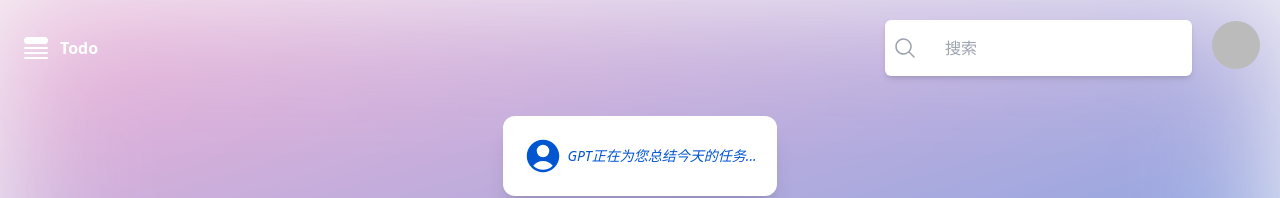
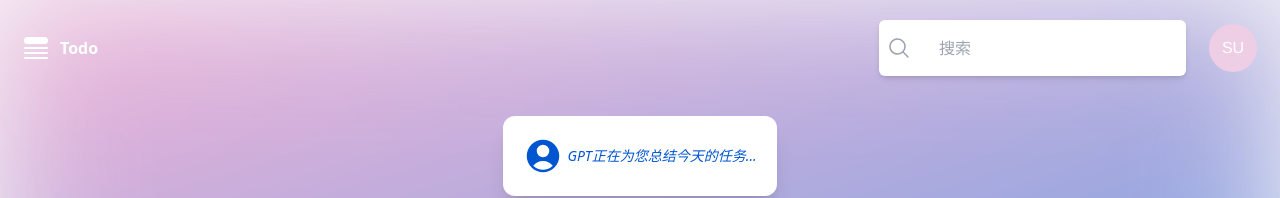
Before and after one commit to lxs2048/next134_todo, a Next.js app: page / in a window 1280 px wide. Shown: the top 198 px of the page. Built offline with nearby package versions, Linux system fonts and the light colour scheme; no server answers; sample sign-in values are in the browser's storage.

Commit message:
过期时间

```diff
--- a/app/api/auth/[...nextauth]/route.ts
+++ b/app/api/auth/[...nextauth]/route.ts
@@ -10,6 +10,13 @@ export const authOptions = {
   pages: {
     signIn: '/signin',
   },
+  session: {
+    jwt: true,
+    maxAge: 60 * 60 * 24 * 7, // 1 week
+  },
+  jwt: {
+    secret: process.env.NEXTAUTH_SECRET,
+  },
 }
 
 const handler = NextAuth(authOptions)
--- a/app/protected/client/page.jsx
+++ b/app/protected/client/page.jsx
@@ -1,8 +1,8 @@
 'use client'
-
 import { useSession } from 'next-auth/react'
 import { redirect } from 'next/navigation'
-
+import dayjs from 'dayjs'
+import { useMemo } from 'react'
 const ClientProtectPage = () => {
   const { data: session } = useSession({
     required: true,
@@ -10,6 +10,13 @@ const ClientProtectPage = () => {
       redirect('/signin?callbackUrl=/protected/client')
     },
   })
+  const expirationDate = useMemo(() => {
+    if (session?.expires) {
+      const timeString = session.expires
+      return dayjs(timeString).locale('zh-cn').format('YYYY-MM-DD HH:mm:ss')
+    }
+    return ''
+  }, [session?.expires])
 
   return (
     <section className="py-24">
@@ -20,6 +27,7 @@ const ClientProtectPage = () => {
         </h1>
         <h2 className="mt-4 font-medium">You are logged in as:</h2>
         <p className="mt-4">{session?.user?.name}</p>
+        <p>从当前时间{expirationDate}后【maxAge】过期</p>
       </div>
     </section>
   )
--- a/app/signin/page.tsx
+++ b/app/signin/page.tsx
@@ -1,11 +1,16 @@
 'use client'
-import { signIn } from 'next-auth/react'
-import { useSearchParams } from 'next/navigation'
+import { signIn, useSession } from 'next-auth/react'
+import { useRouter, useSearchParams } from 'next/navigation'
 import React from 'react'
 
 function Signin() {
+  const { data: session } = useSession()
+  const router = useRouter()
+  if (session) {
+    router.push('/')
+  }
   const searchParams = useSearchParams()
-  const callbackUrl = searchParams.get('callbackUrl') || undefined
+  const callbackUrl = searchParams.get('callbackUrl') || '/'
   return (
     <div>
       <button onClick={() => signIn('github', { callbackUrl })}>
--- a/components/SignInButton.tsx
+++ b/components/SignInButton.tsx
@@ -5,9 +5,9 @@ import { Menu, Transition } from '@headlessui/react'
 import classNames from 'classnames'
 import { ArrowRightOnRectangleIcon, CheckIcon } from '@heroicons/react/24/solid'
 import { DocumentDuplicateIcon } from '@heroicons/react/24/outline'
-import Link from 'next/link'
 import { CopyToClipboard } from 'react-copy-to-clipboard'
 import { useEffect, useState } from 'react'
+import Avatar from 'react-avatar'
 const COPY_ICON_CLASS = 'cursor-pointer h-4 w-4 text-stone-400'
 const SignInButton = () => {
   const { data: session } = useSession()
@@ -19,20 +19,20 @@ const SignInButton = () => {
   }, [copied])
   return (
     <>
-      {session ? (
-        <Menu as="div" className="relative">
-          <Menu.Button>
-            {session?.user?.image && (
-              <div className="relative h-12 w-12">
-                <Image
-                  src={session.user.image}
-                  alt={session.user.name!}
-                  className="inline-block rounded-full"
-                  fill
-                />
-              </div>
-            )}
-          </Menu.Button>
+      <Menu
+        as="div"
+        className="relative w-[54px] flex items-center justify-center"
+      >
+        <Menu.Button>
+          <Avatar
+            className="cursor-pointer"
+            name={session?.user?.name || 'T'}
+            size="48"
+            round
+            color="#edcee5"
+          />
+        </Menu.Button>
+        {session && (
           <Transition
             enter="transition duration-150 ease-out"
             enterFrom="transform scale-95 opacity-0"
@@ -41,8 +41,16 @@ const SignInButton = () => {
             leaveFrom="transform scale-100 opacity-100"
             leaveTo="transform scale-95 opacity-0"
           >
-            <Menu.Items className="bg-white absolute right-0 mt-2 flex origin-top-right flex-col rounded-xl py-4 text-white shadow-lg focus:outline-none">
+            <Menu.Items className="bg-white absolute right-0 mt-8 flex origin-top-right flex-col rounded-xl py-4 text-white shadow-lg focus:outline-none">
               <div className="mb-4 flex gap-4 px-6 text-sm">
+                <div className="relative h-10 w-10">
+                  <Image
+                    src={session?.user?.image!}
+                    alt={session?.user?.name!}
+                    className="inline-block rounded-full"
+                    fill
+                  />
+                </div>
                 <div>
                   <p className="font-medium text-stone-600">
                     {session?.user?.name || 'User name'}
@@ -82,15 +90,8 @@ const SignInButton = () => {
               </div>
             </Menu.Items>
           </Transition>
-        </Menu>
-      ) : (
-        <Link
-          className="rounded-md border border-stone-300 px-3 py-1 text-sm dark:border-stone-600"
-          href="/signin?callbackUrl=/"
-        >
-          登录
-        </Link>
-      )}
+        )}
+      </Menu>
     </>
   )
 }
--- a/package.json
+++ b/package.json
@@ -19,6 +19,7 @@
     "appwrite": "^11.0.0",
     "autoprefixer": "10.4.14",
     "classnames": "^2.3.2",
+    "dayjs": "^1.11.8",
     "eslint": "8.41.0",
     "eslint-config-next": "13.4.4",
     "next": "13.4.4",
```
Also changed, not shown: 1 other file (tests, documents, lock files or other folders).
